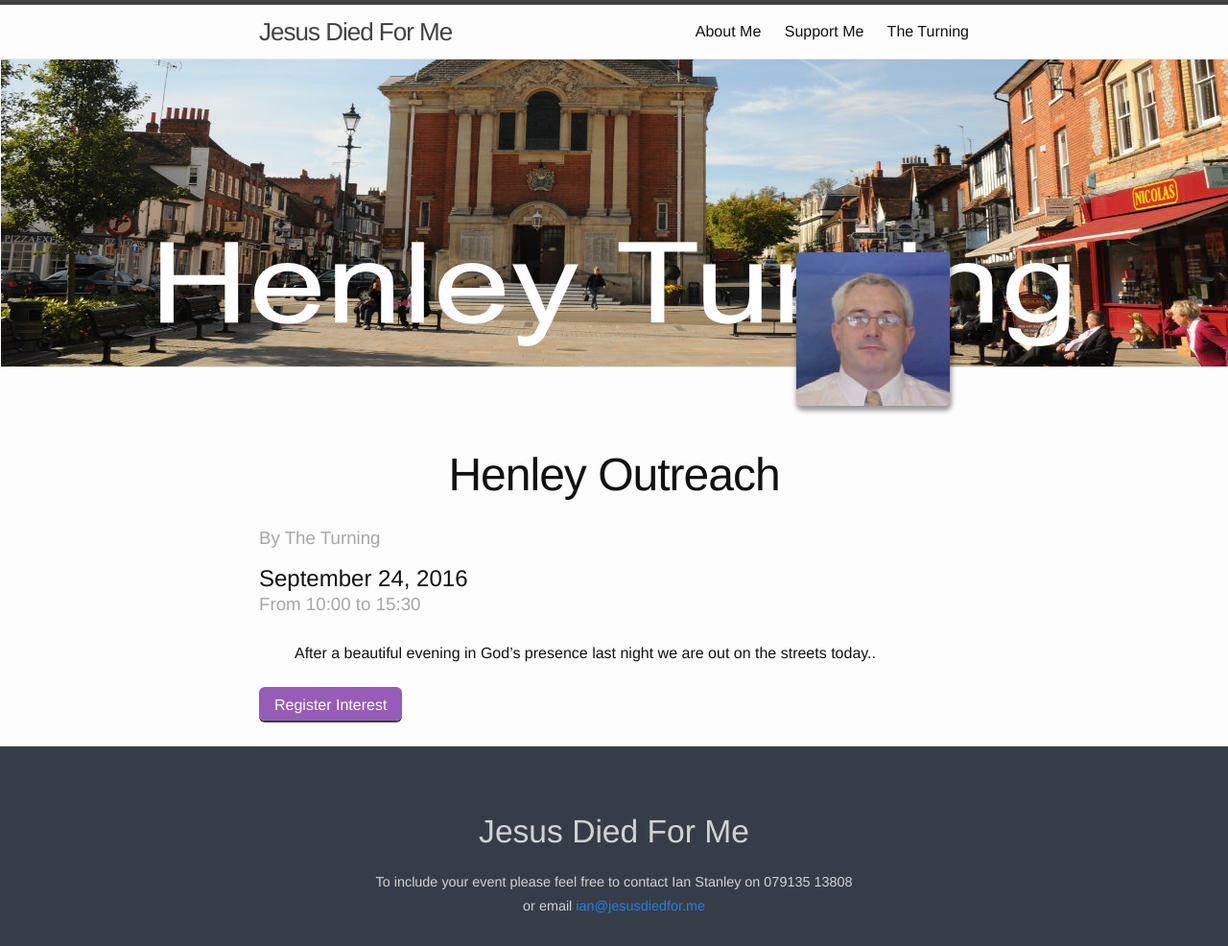
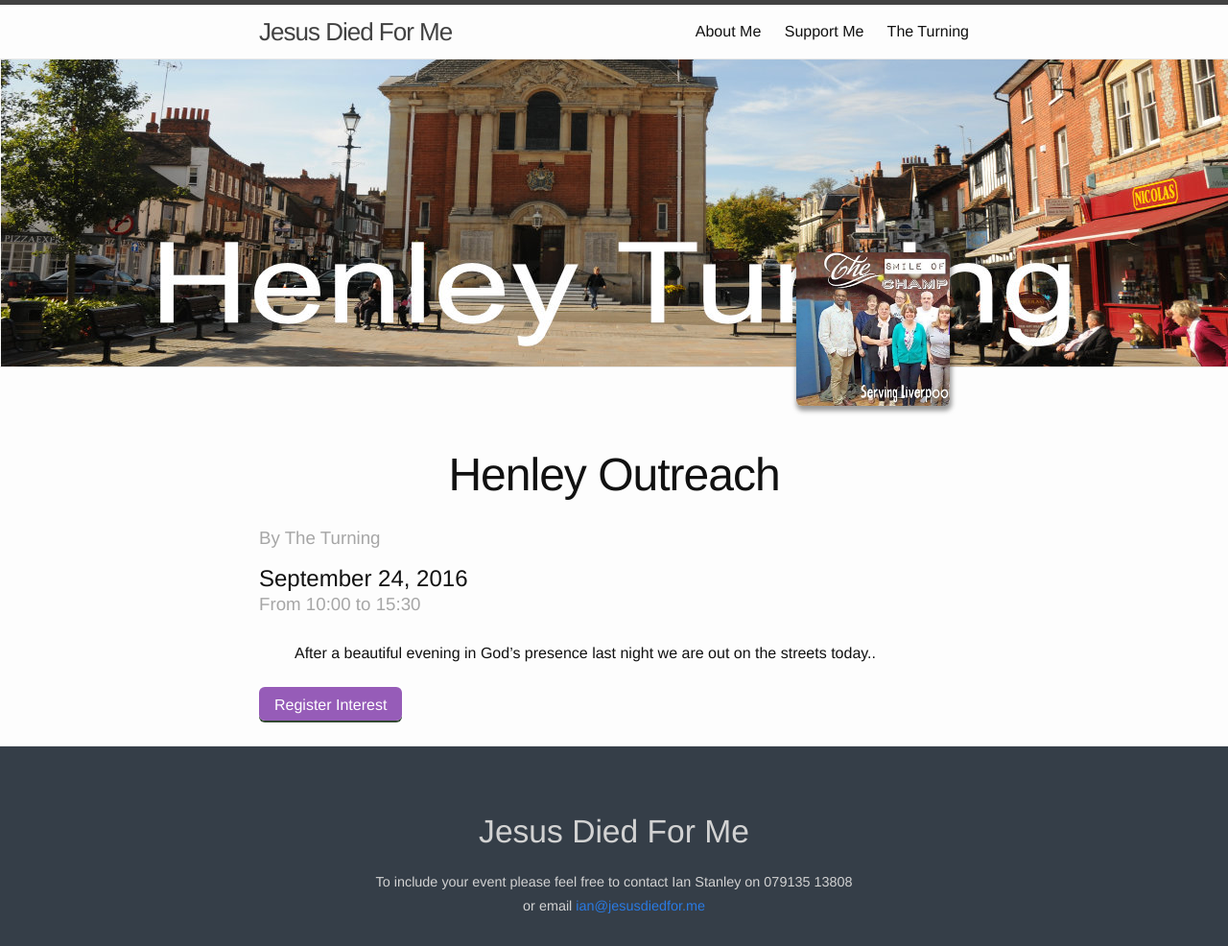
Before and after one commit to readingoutreach/Reading-Festival-Outreach-2016, a Jekyll site: the page built from _posts/2016-09-24-henley.md, in a window 1280 px wide. Shown: the whole page at 96% size. Built offline with Jekyll 4.4.1, drawn with Linux system fonts in a browser that asks for light colours.

Commit message:
Added New The Turning picture

```diff
--- a/_data/organisers.yml
+++ b/_data/organisers.yml
@@ -8,7 +8,7 @@ The Turning:
     name: The Turning
     email: "readingoutreach@icloud.com"
     website: "https://theturning.eu"
-    photo: "img/IanStanley.jpg"
+    photo: "img/turning.jpg"
 
 Jamie Cater:
     name: Jamie Cater
```
Also changed, not shown: img/turning.jpg (added).
